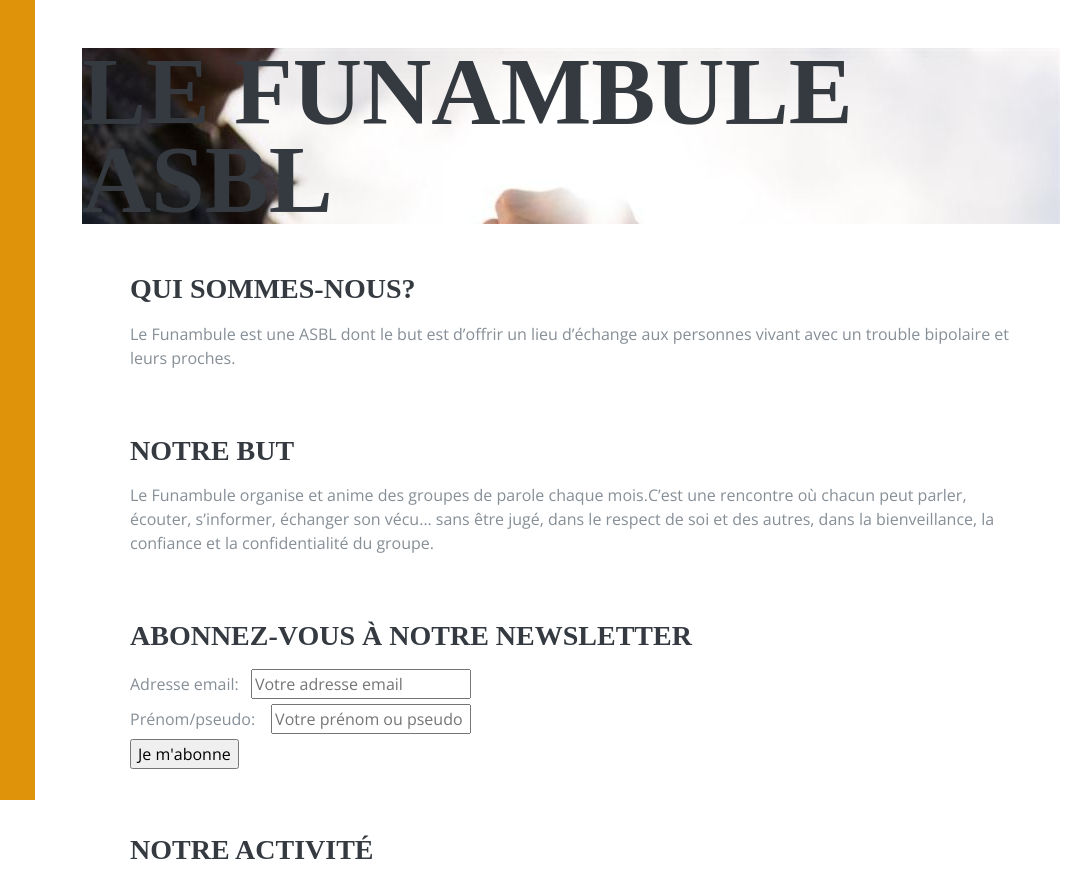
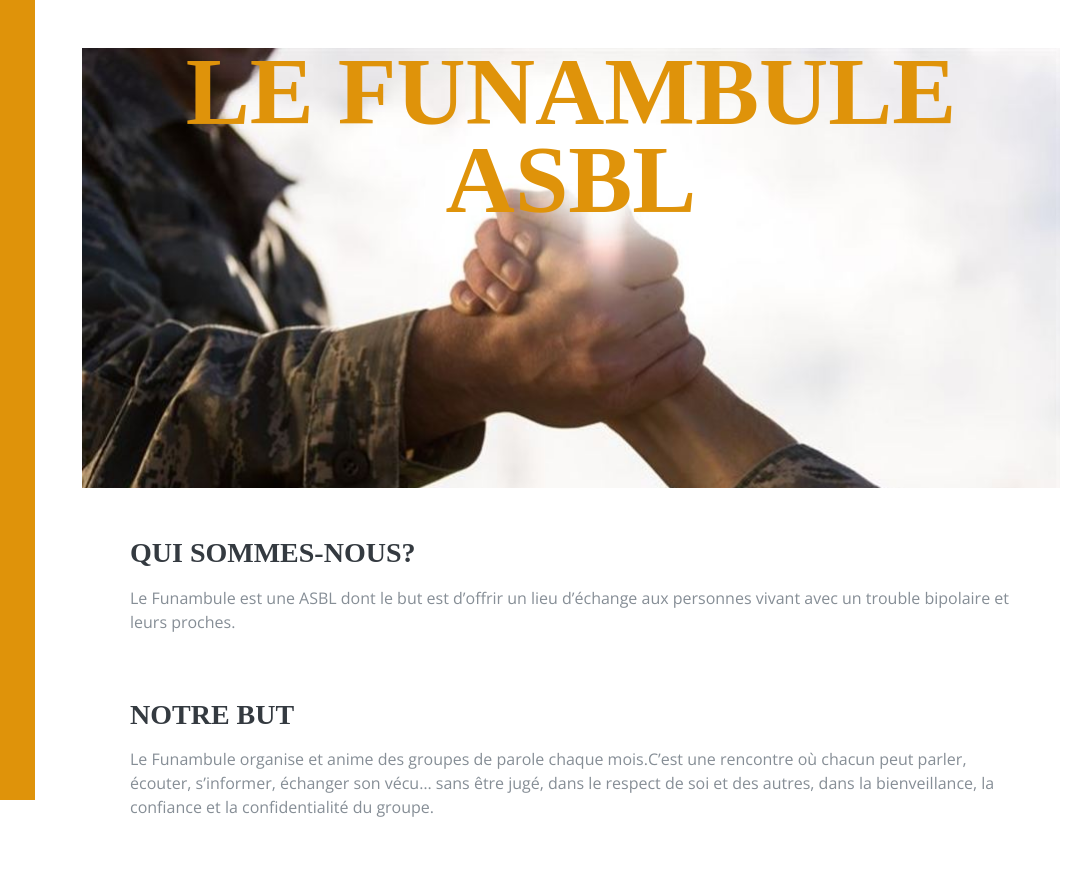
Before and after one commit to Adridor/becode-AHOD, a plain HTML site: page index.html in a window 1280 px wide. Shown: the top 879 px of the page, 205-1280 px from the left. Drawn offline with nearby package versions, Linux system fonts and the light colour scheme; a web font is replaced by a local one.

Commit message:
update style

```diff
--- a/css/resume.css
+++ b/css/resume.css
@@ -36,13 +36,28 @@
   padding-top: 2vh;
   padding-bottom: 8vh;
 }
+#newsletter {
+  background-color: red;
+  width: 100%;
+  text-align: center;
+  background-color: rgba(170,161,240,0.1);
+  padding-top: 2rem;
+  border-radius: 2%;
+}
 
 .head{
   background-image: url("../images/hands.jpeg");
   background-repeat: no-repeat;
+  background-size: cover;
   width: 100%;
   margin: 0;
+  height: 55vh;
+  text-align: center;
 }
+.head h1 {
+  color: #DF930A;;
+}
+
 
 .email{
   margin-left: 1vh;
--- a/index.html
+++ b/index.html
@@ -63,7 +63,6 @@
           <div class="head img-fluid">
             <h1 class="mb-0">LE FUNAMBULE ASBL  </h1>
           </div>
-
           <section class="resume-section p-3 p-lg-5 d-flex flex-column" id="experience">
             <div class="my-auto">
 
@@ -83,9 +82,9 @@
             </div>
           </div>
 
-          <div class="resume-item d-flex flex-column mb-5">
-            <div class="resume-content mr-auto">
-              <h3 class="mb-0">Abonnez-vous à notre newsletter</h3>
+          <div class="resume-item d-flex flex-column">
+            <div class="resume-content mr-auto mb-5" id="newsletter">
+              <h3>Abonnez-vous à notre newsletter</h3>
                 <form action="index.html" method="post" class="newsletter">
                   <div> <label for="email">Adresse email:</label> <input type="text" name="email" class="email" placeholder="Votre adresse email" required> </div>
                     <div> <label for="pseudo">Prénom/pseudo: </label><input type="text" name="pseudo" class="pseudo" placeholder="Votre prénom ou pseudo" required> </div>
@@ -93,7 +92,7 @@
                 </form>
             </div>
 
-          <div class="resume-item d-flex flex-column flex-md-row mb-5">
+          <div class="resume-item d-flex flex-column flex-md-row">
             <div class="resume-content mr-auto">
               <h3 class="mb-0">Notre activité</h3>
                 <div class="subheading mb-3"> </div>
```
